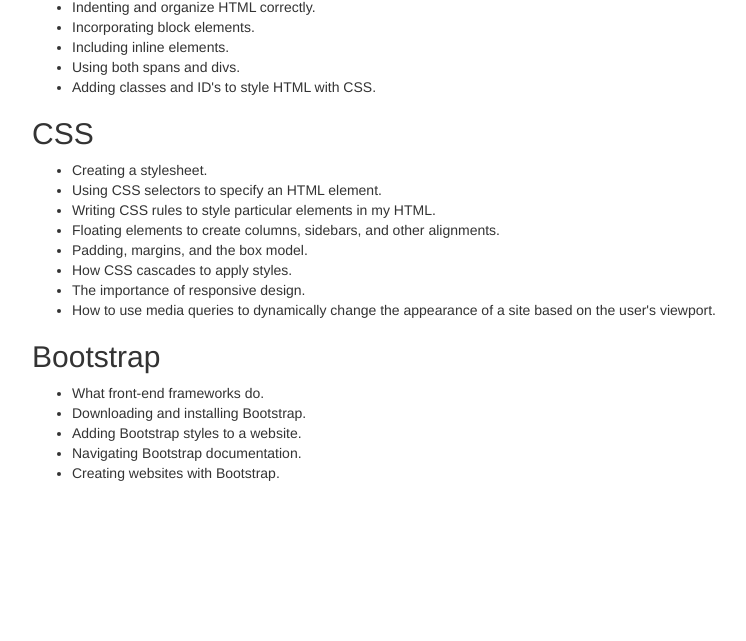
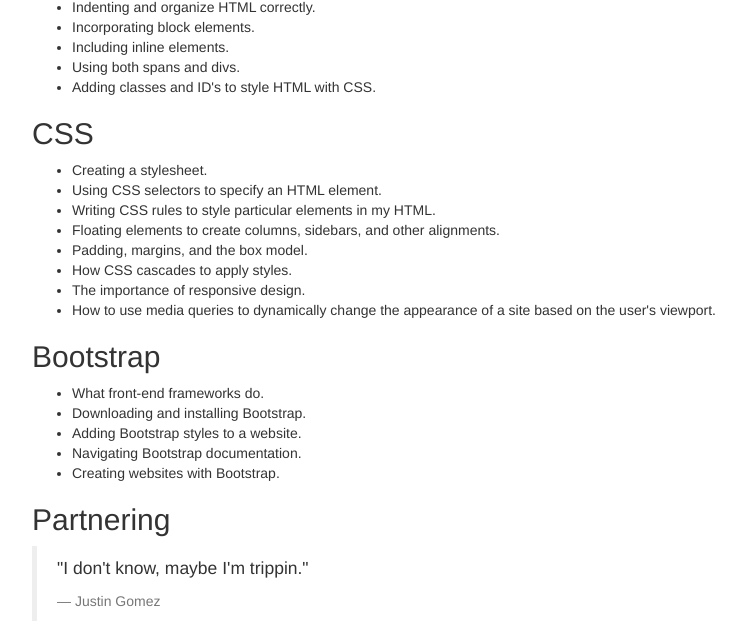
Before and after one commit to ProgramJustin/week-in-review, a plain HTML site: page index.html in a window 1280 px wide. Shown: the part 682-1323 px from the top of the page, without its empty margins (38-784 px from the left). Before the commit the page ends 1175 px from the top, so only its background shows below. Drawn offline with Linux system fonts and the light colour scheme.

Commit message:
add blockquote to style fonts with bootstrap

```diff
--- a/index.html
+++ b/index.html
@@ -57,6 +57,11 @@
         <li>Navigating Bootstrap documentation.</li>
         <li>Creating websites with Bootstrap.</li>
       </ul>
+      <h2>Partnering</h2>
+      <blockquote>
+        <p>"I don't know, maybe I'm trippin."</p>
+        <footer>Justin Gomez</footer>
+      </blockquote>
     </div>
   </body>
 </html>
```
